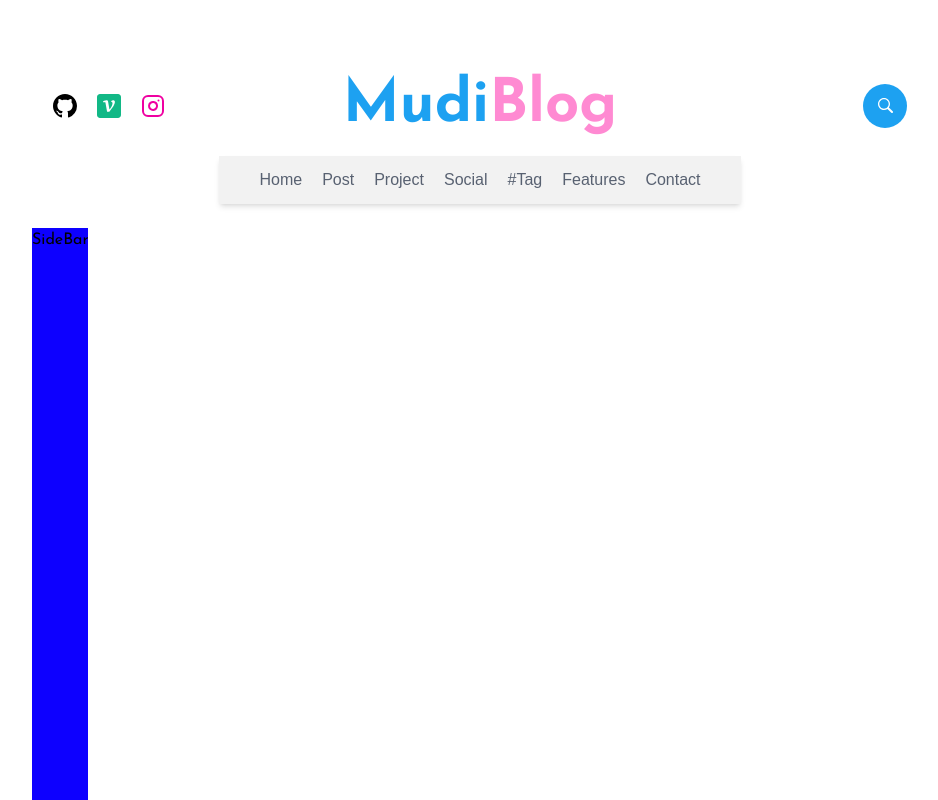
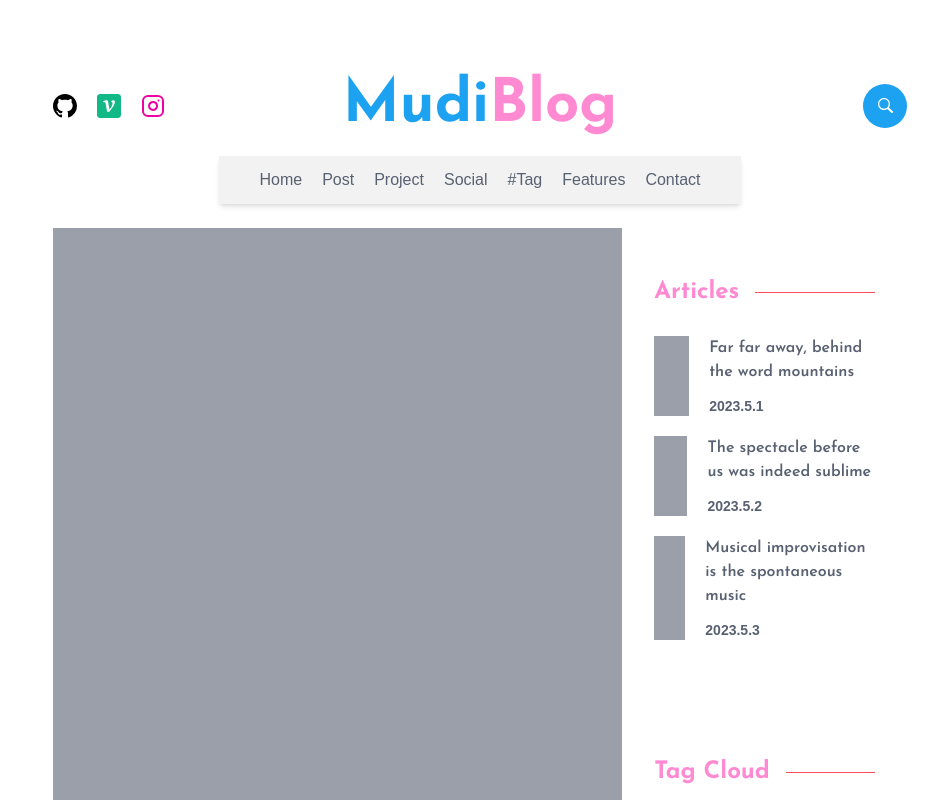
Before and after one commit to jisooround/next-blog-prac, a Next.js app in the folder next-blog-prac/: page / in a window 1280 px wide. Shown: the top 800 px of the page, without its empty margins (160-1098 px from the left). Built offline with nearby package versions, Linux system fonts and the light colour scheme; a web font is replaced by a local one.

Commit message:
feat: sidebar layout

```diff
--- a/next-blog-prac/src/app/layout.tsx
+++ b/next-blog-prac/src/app/layout.tsx
@@ -35,8 +35,8 @@ export default function RootLayout({
       {/* <ThemeProvider defaultTheme="light" attribute="class"> */}
       <body className="bg-uWhite">
         <Header />
-        <main className="flex">
-          <section>{children}</section>
+        <main className="flex justify-center m-auto w-2/3 mb-24">
+          <section className="w-2/3 bg-ugray">{children}</section>
           <SideBar />
         </main>
         <Footer />
--- a/next-blog-prac/src/app/page.tsx
+++ b/next-blog-prac/src/app/page.tsx
@@ -5,6 +5,6 @@ const inter = Inter({ subsets: ["latin"] });
 
 export default function Home() {
   return (
-    <main className="flex min-h-screen flex-col items-center justify-between p-24"></main>
+    <main className="flex min-h-screen flex-col items-center justify-between p-24 bg-uGray"></main>
   );
 }
--- a/next-blog-prac/src/components/SideBar.tsx
+++ b/next-blog-prac/src/components/SideBar.tsx
@@ -1,9 +1,18 @@
 import React from "react";
+import Articles from "./footer/Articles";
+import FollowMe from "./footer/FollowMe";
+import TagCloud from "./footer/TagCloud";
 
 type Props = {};
 
 const SideBar = (props: Props) => {
-  return <div className="bg-uBlue">SideBar</div>;
+  return (
+    <div className="bg-uWhite w-1/3">
+      <Articles />
+      <TagCloud />
+      <FollowMe />
+    </div>
+  );
 };
 
 export default SideBar;
```
